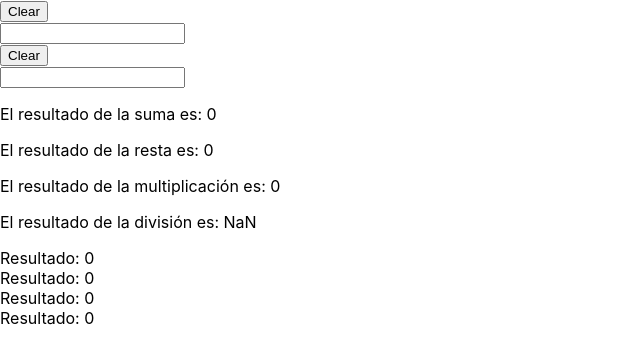
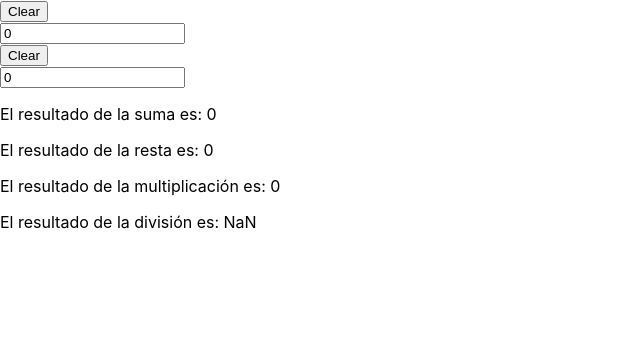
Before and after one commit to juanquattordio/calculadoraAvanzada, a React (Create React App) app: page / in a window 1280 px wide. Shown: the top 362 px of the page, without its empty margins (0-640 px from the left). Built offline with nearby package versions, Linux system fonts and the light colour scheme.

Commit message:
Clear funcinoa. Result devuelve todos los resultados

```diff
--- a/src/CalcAvanzada.js
+++ b/src/CalcAvanzada.js
@@ -2,17 +2,12 @@ import React, { Component } from 'react';
 import './App.css';
 import ClearButton from './ClearButton';
 import Input from './Input';
-import Resultado from './Resultado';
 import Result from './Result';
 
 class CalcAvanzada extends Component {
     state = {
         input1: 0,
         input2: 0,
-        suma: 0,
-        resta: 0,
-        multiplicacion: 0,
-        division: 0,
     }
     clear = (name) => {
         this.setState({
@@ -30,17 +25,12 @@ class CalcAvanzada extends Component {
         return (
             <div>
                 <ClearButton name="input1" onClick={this.clear}></ClearButton>
-                <Input name="input1" onChange={this.changeValue}></Input>
+                <Input name="input1" onChange={this.changeValue} valor={this.state.input1}></Input>
 
                 <ClearButton name="input2" onClick={this.clear}></ClearButton>
-                <Input name="input2" onChange={this.changeValue}></Input>
+                <Input name="input2" onChange={this.changeValue} valor={this.state.input2}></Input>
 
                 <Result value={this.state.input1} value2={this.state.input2}></Result>
-
-                <Resultado label="suma" value={this.state.suma}></Resultado>
-                <Resultado label="resta" value={this.state.resta}></Resultado>
-                <Resultado label="multiplicación" value={this.state.multiplicacion}></Resultado>
-                <Resultado label="división" value={this.state.division}></Resultado>
             </div>
         )
 
--- a/src/Input.js
+++ b/src/Input.js
@@ -10,7 +10,7 @@ class Input extends Component {
     render() {
         return (
             <div>
-                <input type="text" name={this.props.name} onChange={this.changeValue}>
+                <input type="text" name={this.props.name} onChange={this.changeValue} value={this.props.valor}>
                 </input>
 
             </div>
```
